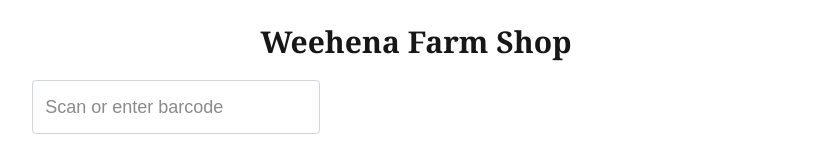
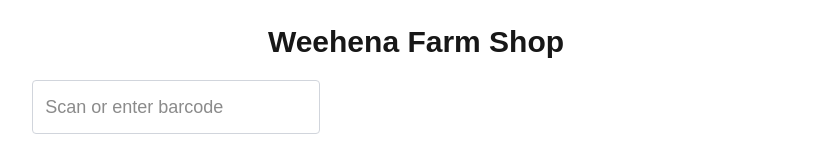
Before and after one commit to yohan9878/pos-system, a Next.js app: page / in a window 1280 px wide. Shown: the top 153 px of the page, without its empty margins (224-1055 px from the left). Built offline with nearby package versions, Linux system fonts and the light colour scheme.

Commit message:
Font styles updated

```diff
--- a/app/page.tsx
+++ b/app/page.tsx
@@ -60,8 +60,8 @@ export default function Home() {
   };
 
   return (
-    <div className="p-6 max-w-4xl mx-auto">
-      <h1 className="text-3xl text-center font-serif font-semibold mb-5">
+    <div className="p-6 max-w-4xl mx-auto font-poppins">
+      <h1 className="text-3xl text-center font-popins font-semibold mb-5">
         Weehena Farm Shop
       </h1>
 
```
